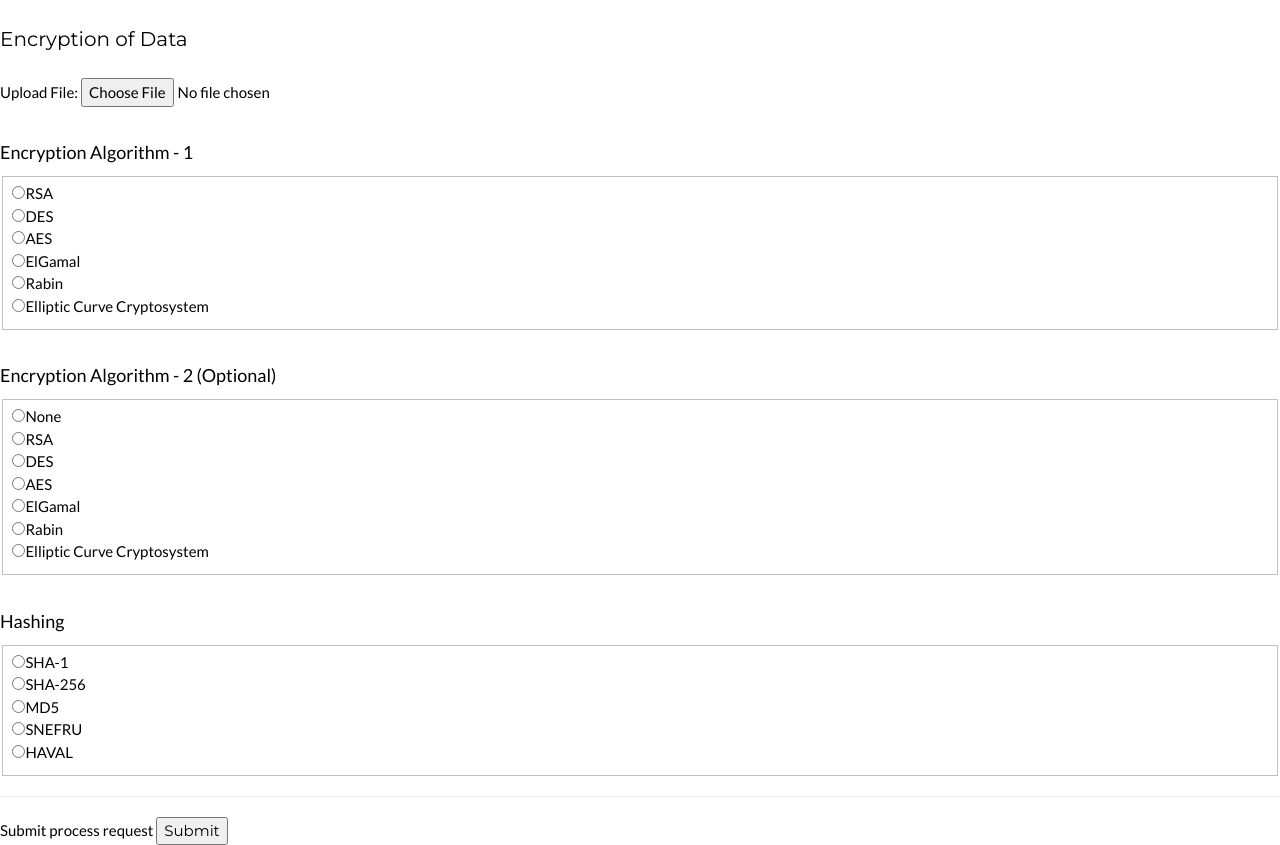
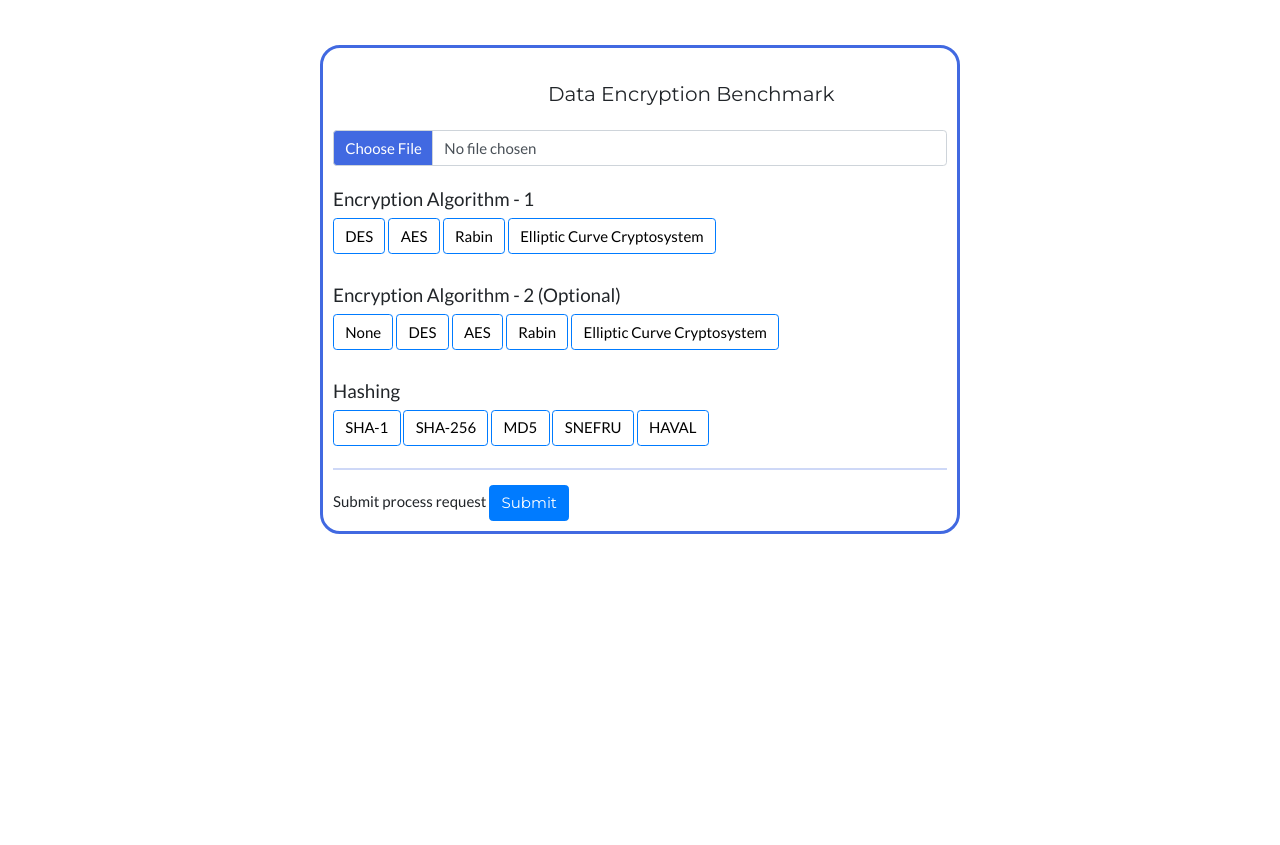
Before and after one commit to ssnair610/SDT, a Flask app: page / in a window 1280 px wide. After the commit the page ends 534 px from the top, so only its background shows below. Run offline with Flask 2, Linux system fonts and the light colour scheme; some libraries are stand-ins or nearby versions.

Commit message:
Updated templates
Regular update

```diff
--- /dev/null
+++ b/templates/index.css
@@ -0,0 +1,206 @@
+h1{
+  transform: translate(35%, 0px);
+}
+
+.hidden{
+  display: none;
+}
+
+#RSA0:checked+ .button-label{
+  background-color: royalblue;
+
+}
+#RSA0:not(:checked)+ .button-label{
+  background-color: white;
+  color: black;
+
+}
+
+#DES0:checked+ .button-label{
+  background-color: royalblue;
+
+}
+#DES0:not(:checked)+ .button-label{
+  background-color: white;
+  color: black;
+
+}
+
+#AES0:checked+ .button-label{
+  background-color: royalblue;
+
+}
+#AES0:not(:checked)+ .button-label{
+  background-color: white;
+  color: black;
+
+}
+
+#ELGamal0:checked+ .button-label{
+  background-color: royalblue;
+
+}
+#ELGamal0:not(:checked)+ .button-label{
+  background-color: white;
+  color: black;
+
+}
+
+#Rabin0:checked+ .button-label{
+  background-color: royalblue;
+
+}
+#Rabin0:not(:checked)+ .button-label{
+  background-color: white;
+  color: black;
+
+}
+
+#ECC0:checked+ .button-label{
+  background-color: royalblue;
+
+}
+#ECC0:not(:checked)+ .button-label{
+  background-color: white;
+  color: black;
+
+}
+
+
+#None:checked+ .button-label{
+  background-color: royalblue;
+
+}
+#None:not(:checked)+ .button-label{
+  background-color: white;
+  color: black;
+
+}
+
+#RSA1:checked+ .button-label{
+  background-color: royalblue;
+
+}
+#RSA1:not(:checked)+ .button-label{
+  background-color: white;
+  color: black;
+}
+
+#DES1:checked+ .button-label{
+  background-color: royalblue;
+
+}
+#DES1:not(:checked)+ .button-label{
+  background-color: white;
+  color: black;
+
+}
+
+#AES1:checked+ .button-label{
+  background-color: royalblue;
+
+}
+#AES1:not(:checked)+ .button-label{
+  background-color: white;
+  color: black;
+
+}
+
+#ELGamal1:checked+ .button-label{
+  background-color: royalblue;
+
+}
+#ELGamal1:not(:checked)+ .button-label{
+  background-color: white;
+  color: black;
+
+}
+
+#Rabin1:checked+ .button-label{
+  background-color: royalblue;
+
+}
+#Rabin1:not(:checked)+ .button-label{
+  background-color: white;
+  color: black;
+
+}
+
+#ECC1:checked+ .button-label{
+  background-color: royalblue;
+
+}
+#ECC1:not(:checked)+ .button-label{
+  background-color: white;
+  color: black;
+
+}
+
+
+#SHA-1:checked+ .button-label{
+  background-color: royalblue;
+
+}
+#SHA-1:not(:checked)+ .button-label{
+  background-color: white;
+  color: black;
+
+}
+
+#SHA-256:checked+ .button-label{
+  background-color: royalblue;
+
+}
+#SHA-256:not(:checked)+ .button-label{
+  background-color: white;
+  color: black;
+
+}
+
+#MD5:checked+ .button-label{
+  background-color: royalblue;
+
+}
+#MD5:not(:checked)+ .button-label{
+  background-color: white;
+  color: black;
+
+}
+
+#SNEFRU:checked+ .button-label{
+  background-color: royalblue;
+
+}
+#SNEFRU:not(:checked)+ .button-label{
+  background-color: white;
+  color: black;
+
+}
+
+#HAVAL:checked+ .button-label{
+  background-color: royalblue;
+
+}
+#HAVAL:not(:checked)+ .button-label{
+  background-color: white;
+  color: black;
+
+}
+
+
+.custom-file-button input[type=file] {
+  margin-left: -2px !important;
+}
+
+.custom-file-button input[type=file]::-webkit-file-upload-button {
+  display: none;
+}
+
+.custom-file-button input[type=file]::file-selector-button {
+  display: none;
+}
+
+.custom-file-button:hover label {
+  background-color: #dde0e3;
+  cursor: pointer;
+}
--- a/templates/index.html
+++ b/templates/index.html
@@ -6,6 +6,12 @@
     <link rel="stylesheet" href="https://fonts.googleapis.com/css?family=Lato"/>
     <link rel="stylesheet" href="https://fonts.googleapis.com/css?family=Montserrat"/>
     <link rel="stylesheet" href="https://cdnjs.cloudflare.com/ajax/libs/font-awesome/4.7.0/css/font-awesome.min.css"/>
+    <link rel="stylesheet" href="index.css">
+    <link rel="stylesheet" href="https://cdnjs.cloudflare.com/ajax/libs/bootstrap/5.1.3/css/bootstrap.min.css">
+        <link rel="stylesheet" href="https://cdn.jsdelivr.net/npm/bootstrap@4.0.0/dist/css/bootstrap.min.css" integrity="sha384-Gn5384xqQ1aoWXA+058RXPxPg6fy4IWvTNh0E263XmFcJlSAwiGgFAW/dAiS6JXm" crossorigin="anonymous">
+        <script src="https://code.jquery.com/jquery-3.2.1.slim.min.js" integrity="sha384-KJ3o2DKtIkvYIK3UENzmM7KCkRr/rE9/Qpg6aAZGJwFDMVNA/GpGFF93hXpG5KkN" crossorigin="anonymous"></script>
+        <script src="https://cdn.jsdelivr.net/npm/popper.js@1.12.9/dist/umd/popper.min.js" integrity="sha384-ApNbgh9B+Y1QKtv3Rn7W3mgPxhU9K/ScQsAP7hUibX39j7fakFPskvXusvfa0b4Q" crossorigin="anonymous"></script>
+        <script src="https://cdn.jsdelivr.net/npm/bootstrap@4.0.0/dist/js/bootstrap.min.js" integrity="sha384-JZR6Spejh4U02d8jOt6vLEHfe/JQGiRRSQQxSfFWpi1MquVdAyjUar5+76PVCmYl" crossorigin="anonymous"></script>
         <style>
             h1 {
               font-size: 20px;
@@ -31,52 +37,70 @@
         </style>
     </head>
     <body>
-   <div class="col-md-6 offset-md-3 mt-5">
-     <h1>Encryption of Data</h1>
+
+
+   <div class="col-md-6 offset-md-3 mt-5" style="border: solid;padding: 10px;border-color: royalblue;border-radius: 20px;">
+     <h1>Data Encryption Benchmark</h1>
      <form accept-charset="UTF-8" action="http://127.0.0.1:5000/fileupload" method="POST" enctype="multipart/form-data">
-        <div class="form-group mt-3">
-            <label class="mr-2">Upload File:</label>
-            <input type="file" accept=".txt" name="file">
+
+      <div>
+
+        <div class="input-group custom-file-button">
+          <label class="input-group-text" for="inputGroupFile" style="background-color: royalblue;color: white;">Choose File</label>
+          <input type="file" accept=".txt" name="file" class="form-control" id="inputGroupFile">
         </div>
+
+      </div>
+
+
         <br>
        <div class="form-group">
          <!-- 3 radio group and 5 options -->
          <h5>Encryption Algorithm - 1</h5>
          <fieldset id="E0">
-            <input type="radio" value="RSA" name="E0">RSA <br>
-            <input type="radio"  value="DES" name="E0">DES <br>
-            <input type="radio"  value="AES" name="E0">AES <br>
-
-            <input type="radio" value="ElGamal" name="E0">ElGamal <br>
-            <input type="radio" value="Rabin" name="E0">Rabin <br>
-            <input type="radio" value="Elliptic Curve Cryptosystem" name="E0">Elliptic Curve Cryptosystem
+            <input type="radio"  value="DES" name="E0" id="DES0" class="hidden">
+            <label for="DES0" class="button-label btn btn-primary" >DES</label>
+            <input type="radio"  value="AES" name="E0" id="AES0" class="hidden">
+            <label for="AES0" class="button-label btn btn-primary" >AES</label>
+            <input type="radio" value="Rabin" name="E0" id="Rabin0" class="hidden">
+            <label for="Rabin0" class="button-label btn btn-primary" >Rabin</label>
+            <input type="radio" value="Elliptic Curve Cryptosystem" name="E0" id="ECC0" class="hidden">
+            <label for="ECC0" class="button-label btn btn-primary">Elliptic Curve Cryptosystem</label>
         </fieldset>
         <br>
 
         <h5>Encryption Algorithm - 2 (Optional)</h5>
         <fieldset id="E1">
-          <input type="radio" value="None" name="E1">None <br>
-            <input type="radio" value="RSA" name="E1">RSA <br>
-            <input type="radio" value="DES" name="E1">DES <br>
-            <input type="radio"  value="AES" name="E1">AES <br>
-            <input type="radio" value="ElGamal" name="E1">ElGamal <br>
-            <input type="radio" value="Rabin" name="E1">Rabin <br>
-            <input type="radio" value="Elliptic Curve Cryptosystem" name="E1">Elliptic Curve Cryptosystem
+            <input type="radio" value="None" name="E1" id="None" class="hidden">
+            <label for="None" class="button-label btn btn-primary">None</label>
+            <input type="radio" value="DES" name="E1" id="DES1" class="hidden">
+            <label for="DES1" class="button-label btn btn-primary">DES</label>
+            <input type="radio"  value="AES" name="E1" id="AES1" class="hidden">
+            <label for="AES1" class="button-label btn btn-primary">AES</label>
+            <input type="radio" value="Rabin" name="E1" id="Rabin1" class="hidden">
+            <label for="Rabin1" class="button-label btn btn-primary">Rabin</label>
+            <input type="radio" value="Elliptic Curve Cryptosystem" name="E1" id="ECC1" class="hidden">
+            <label for="ECC1" class="button-label btn btn-primary">Elliptic Curve Cryptosystem</label>
         </fieldset>
 
         <br>
 
         <h5>Hashing</h5>
         <fieldset id="H0">
-            <input type="radio" value="SHA1" name="H0">SHA-1 <br>
-            <input type="radio" value="SHA256" name="H0">SHA-256 <br>
-            <input type="radio" value="MD5" name="H0">MD5 <br>
-            <input type="radio" value="SNEFRU" name="H0">SNEFRU <br>
-            <input type="radio" value="HAVAL" name="H0">HAVAL
+            <input type="radio" value="SHA1" name="H0" id="SHA-1" class="hidden">
+            <label for="SHA-1" class="button-label btn btn-primary">SHA-1</label>
+            <input type="radio" value="SHA256" name="H0" id="SHA-256" class="hidden">
+            <label for="SHA-256" class="button-label btn btn-primary">SHA-256 </label>
+            <input type="radio" value="MD5" name="H0" id="MD5" class="hidden">
+            <label for="MD5" class="button-label btn btn-primary">MD5</label>
+            <input type="radio" value="SNEFRU" name="H0" id="SNEFRU" class="hidden">
+            <label for="SNEFRU" class="button-label btn btn-primary">SNEFRU</label>
+            <input type="radio" value="HAVAL" name="H0" id="HAVAL" class="hidden">
+            <label for="HAVAL" class="button-label btn btn-primary">HAVAL</label>
         </fieldset>
 
        </div>
-       <hr>
+       <hr style="color: royalblue;border-color: royalblue;">
        Submit process request
        <button type="submit" class="btn btn-primary">Submit</button>
      </form>
--- a/templates/summary.html
+++ b/templates/summary.html
@@ -1,5 +1 @@
-<html>
-    <body>
-        <h1>Done. Go home.</h1>
-    </body>
-</html>
+<html><head><link rel="stylesheet" href="https://cdn.jsdelivr.net/npm/bootstrap@4.3.1/dist/css/bootstrap.min.css" integrity="sha384-ggOyR0iXCbMQv3Xipma34MD+dH/1fQ784/j6cY/iJTQUOhcWr7x9JvoRxT2MZw1T" crossorigin="anonymous"><title>Process Analysis</title></head><body><h1 style="margin-top: 50px; margin-left: 10px;">Results</h1><table class="table table-bordered" style="margin-top:100px; margin-left: 10px;"><thead><tr><th scope="col">Encryption 1 time (s)</th><th scope="col">Encryption 2 time (s)</th><th scope="col">Hashing time (s)</th><th scope="col">Decryption 1 time (s)</th><th scope="col">Decryption 2 time (s)</th><th scope="col">Rehashing time (s)</th><th scope="col">Throughput (MBps)</th><th scope="col">Transmit time (us)</th><th scope="col">Archive size (bytes)</th><th scope="col">Encrypted archive size (bytes)</th></tr></thead><tbody><tr><td>0.015303999999999984</td><td>0.015288200000000002</td><td>0.000992700000000013</td><td>0.016985300000000036</td><td>0.01594580000000001</td><td>0.0014001000000000152</td><td>15.894571932681377</td><td>22.800000010647636</td><td>325</td><td>380</td></tr></tbody></table></body></html>
```
